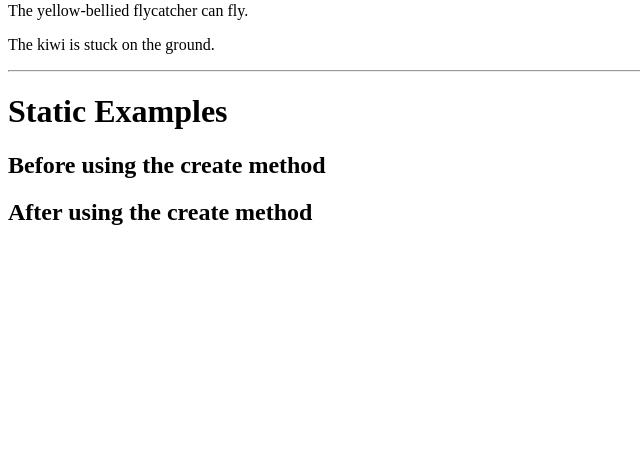
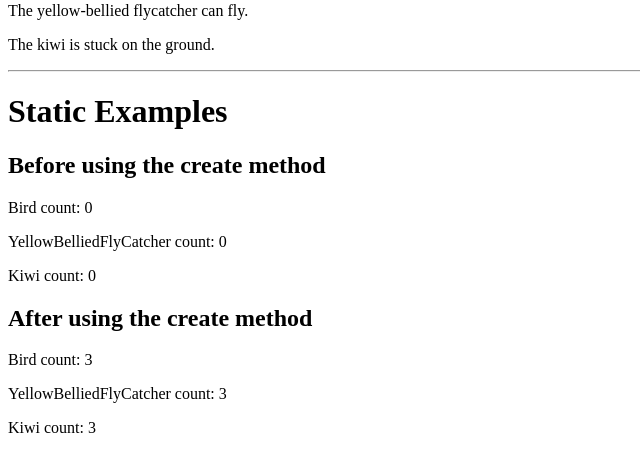
Before and after one commit to NealBCG/web250, a PHP site: page / in a window 1280 px wide. Shown: the part 146-618 px from the top of the page, without its empty margins (0-640 px from the left). Run offline with PHP 8.4, Linux system fonts and the light colour scheme.

Commit message:
finishes index.php

```diff
--- a/assgn03/asgn03-static/index.php
+++ b/assgn03/asgn03-static/index.php
@@ -11,8 +11,10 @@
       include 'Bird.php';
       $bird = new Bird;
       echo '<p>The generic song of any bird is "' . $bird->song . '".</p>';
+
       $fly_catcher = new YellowBelliedFlyCatcher;
       echo '<p>The song of the ' . $fly_catcher->name . ' on breeding grounds is "' . $fly_catcher->song . '".</p>';
+
       $kiwi = new Kiwi;
       $kiwi->flying = "no";
       echo "<p>The " . $fly_catcher->name . " " . $fly_catcher->can_fly() . ".</p>";
@@ -22,9 +24,19 @@
     <h1>Static Examples</h1>
     <h2>Before using the create method</h2>
     <?php
+      echo "<p>Bird count: " . Bird::$instance_count . "</p>";
+      echo "<p>YellowBelliedFlyCatcher count: " . Bird::$instance_count . "</p>";
+      echo "<p>Kiwi count: " . Bird::$instance_count . "</p>";
     ?>
     <h2>After using the create method</h2>
     <?php
+      Bird::create();
+      YellowBelliedFlyCatcher::create();
+      Kiwi::create();
+
+      echo "<p>Bird count: " . Bird::$instance_count . "</p>";
+      echo "<p>YellowBelliedFlyCatcher count: " . Bird::$instance_count . "</p>";
+      echo "<p>Kiwi count: " . Bird::$instance_count . "</p>";
     ?>
   </body>
 </html>
```
